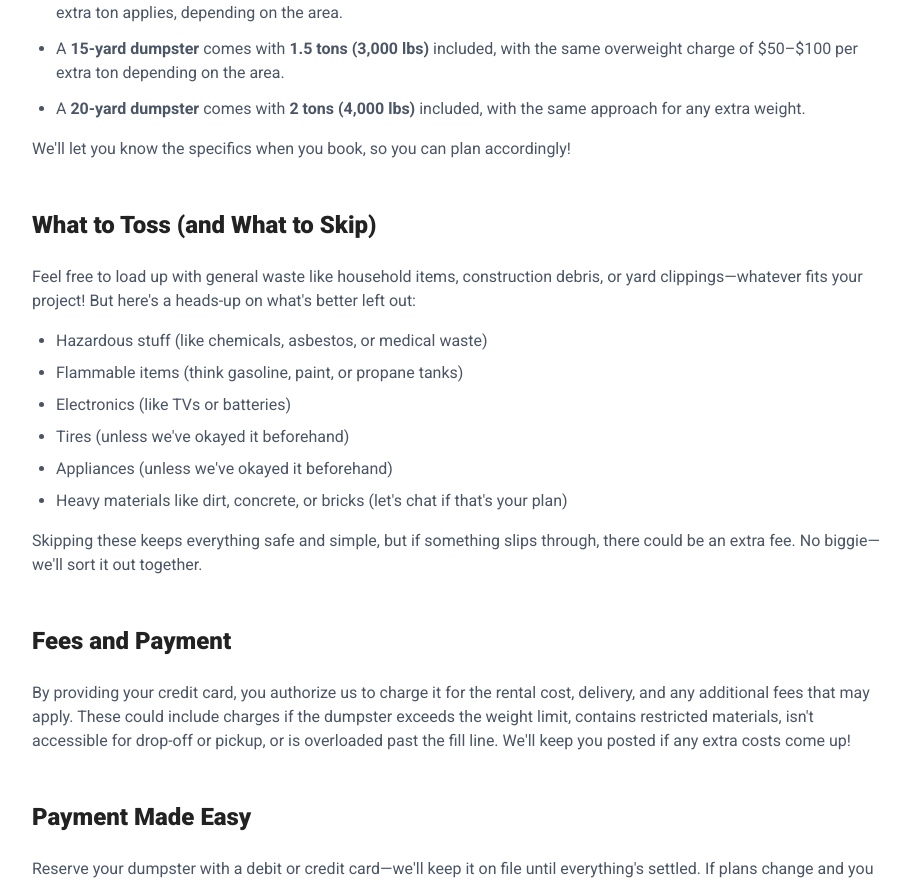
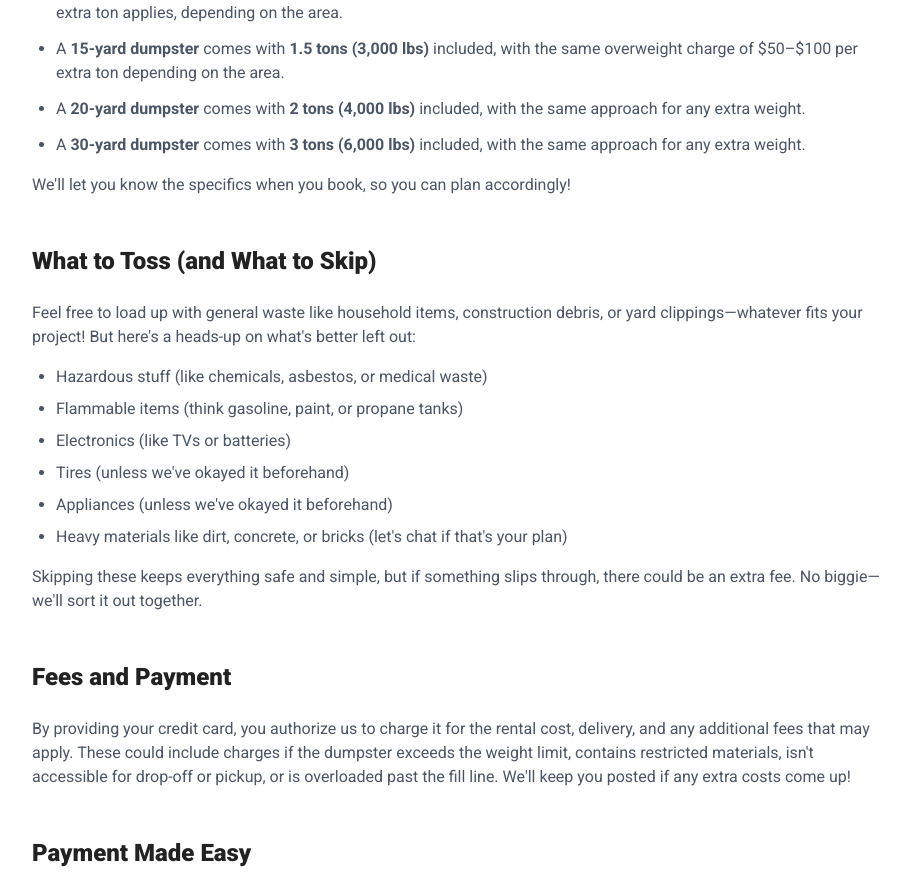
Before and after one commit to prenciarlinda-webwise/904dumpster-webservice, a Next.js app in the folder frontend/: page /terms-of-service in a window 1280 px wide. Shown: the part 1863-2746 px from the top of the page, without its empty margins (184-1094 px from the left). Built offline with nearby package versions, Linux system fonts and the light colour scheme; no server answers.

Commit message:
Fix homepage tonnage values and add 30-yard to terms of service
Corrected 10-yard (1.5 → 1 ton) and 15-yard (2 → 1.5 tons) on homepage to match pricing data. Added 30-yard dumpster (3 tons) to terms of service weight limits.

```diff
--- a/frontend/src/app/page.tsx
+++ b/frontend/src/app/page.tsx
@@ -649,7 +649,7 @@ export default function HomePage() {
                   size: '10',
                   name: '10 Yard Dumpster',
                   dimensions: "12' L × 7.5' W × 3.6' H",
-                  tons: '1.5',
+                  tons: '1',
                   bestFor: ['Small Cleanouts', 'Garage Cleanout', 'Single Room Reno'],
                   price: '$299',
                   popular: false,
@@ -660,7 +660,7 @@ export default function HomePage() {
                   size: '15',
                   name: '15 Yard Dumpster',
                   dimensions: "14' L × 7.5' W × 4.5' H",
-                  tons: '2',
+                  tons: '1.5',
                   bestFor: ['Roofing Projects', 'Medium Cleanouts', 'Kitchen Remodel'],
                   price: '$349',
                   popular: false,
--- a/frontend/src/app/terms-of-service/page.tsx
+++ b/frontend/src/app/terms-of-service/page.tsx
@@ -111,6 +111,7 @@ export default function TermsOfServicePage() {
               <li>A <strong>10-yard dumpster</strong> comes with <strong>1 ton (2,000 lbs)</strong> included. If you go over, an overweight charge of $50&ndash;$100 per extra ton applies, depending on the area.</li>
               <li>A <strong>15-yard dumpster</strong> comes with <strong>1.5 tons (3,000 lbs)</strong> included, with the same overweight charge of $50&ndash;$100 per extra ton depending on the area.</li>
               <li>A <strong>20-yard dumpster</strong> comes with <strong>2 tons (4,000 lbs)</strong> included, with the same approach for any extra weight.</li>
+              <li>A <strong>30-yard dumpster</strong> comes with <strong>3 tons (6,000 lbs)</strong> included, with the same approach for any extra weight.</li>
             </ul>
             <p className="text-gray-600 mb-8">
               We&apos;ll let you know the specifics when you book, so you can plan accordingly!
```
